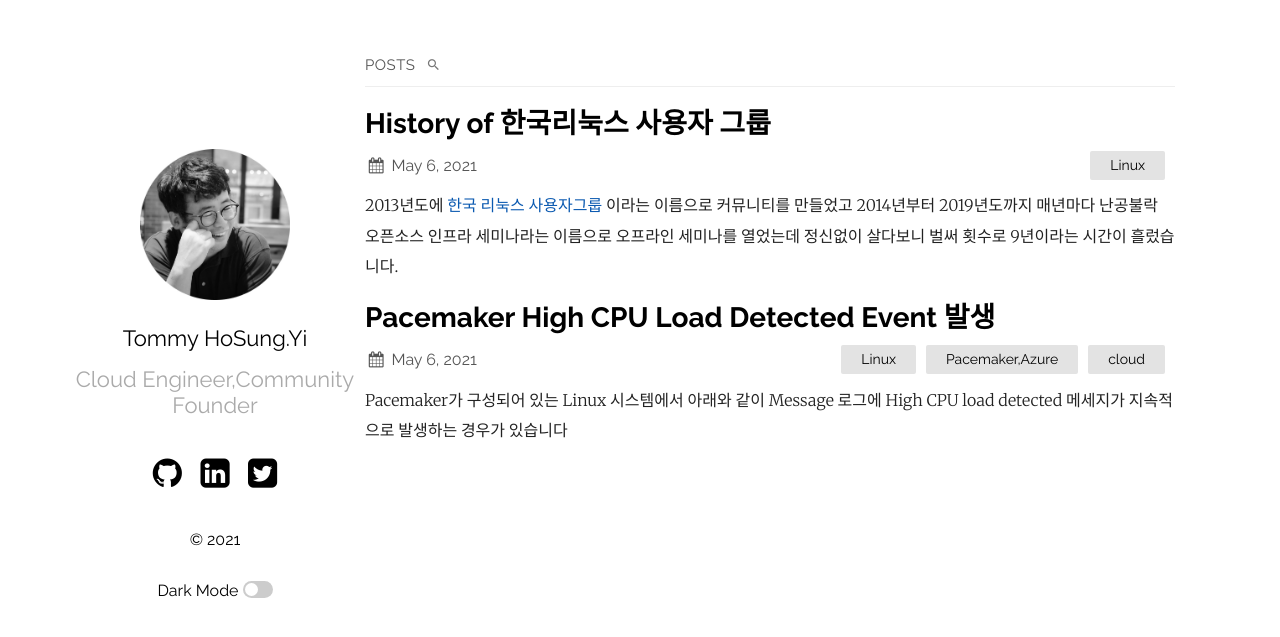
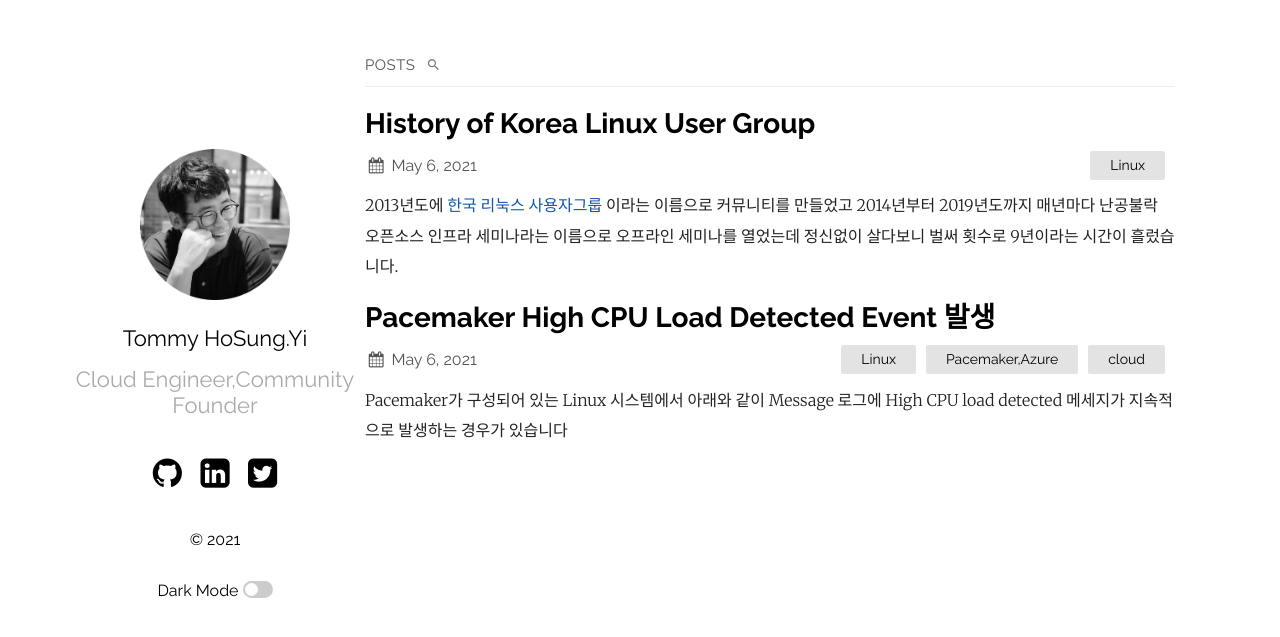
Before and after one commit to hslee77/hslee77.github.io, a Jekyll site: the page built from index.md, in a window 1280 px wide. Shown: the top 637 px of the page. Built offline with Jekyll 4.4.1, drawn with Linux system fonts in a browser that asks for light colours.

Commit message:
LinuxCommunity

```diff
--- a/_posts/2021-05-07-LinuxSeminar-History.md
+++ b/_posts/2021-05-07-LinuxSeminar-History.md
@@ -1,6 +1,6 @@
 ---
 layout: post
-title:  "History of 한국리눅스 사용자 그룹"
+title:  "History of Korea Linux User Group"
 date:   2021-05-07 01:18:20 +0530
 categories: Linux
 ---
@@ -22,7 +22,7 @@ categories: Linux
 
 **_난공불락 리눅스_** 라는 브랜드가 오라클 리눅스에서 시작은 했을지 모르겠으나 구글에서 난공불락 리눅스라고 검색하면 이제는 한국 리눅스 사용자 그룹이 더 많이 검색될 정도로 대표적인 커뮤니티 브랜드가 된것 같아서 Founder로서 기분이 좋은건 어쩔수 없네요..:)
 
-![screenshot](/img/linuxseminar/nangong.png)
+![screenshot](/img/linuxseminar/nangong.PNG)
 
 ### 지나온 시간들 <br/>
 사실 커뮤니티라는게 그렇습니다 기여(Contribution)하고 공유(share)하는 문화라고는 하지만 그게 어디 말처럼 쉬운일은 아니지요 9년이라는 시간동안 참 많은 분들이 도와주셨고 함께 해주셨습니다, **_한빛미디어, RedHat,IBM,Intel,Microsoft,Oracle,canonical,NBP,글루시스,ISBC_** 등 많은 기업에서 후원해 주셨습니다.
@@ -39,13 +39,12 @@ categories: Linux
 |2회|2015-09-19| 오픈소스 인프라 세미나 with 자비량 |
 |1회|2014-04-19| 오픈소스 인프라 세미나 with 한빛미디어|
 <br/>
-<br/>
 
 ### 그리고 추억들..
 또한 오픈소스를 좋아하는 많은 엔지니어분들의 참여가 있었습니다 커뮤니티의 힘은 참여라는 말을 절실하게 깨달고 함께 해주셨던 모든 분들에게 감사함을 넘어서 소중함으로 간직되는 매순간 이었음을 말할수 있을것 같습니다.
 <br/>
 
-![screenshot](/img/linuxseminar/history.png)
+![screenshot](/img/linuxseminar/history.PNG)
 
 ---
 <br/>
```
